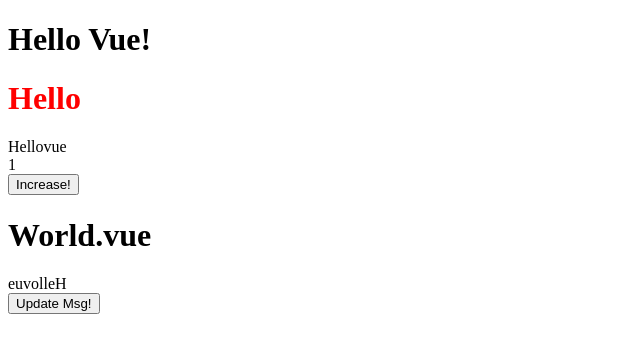
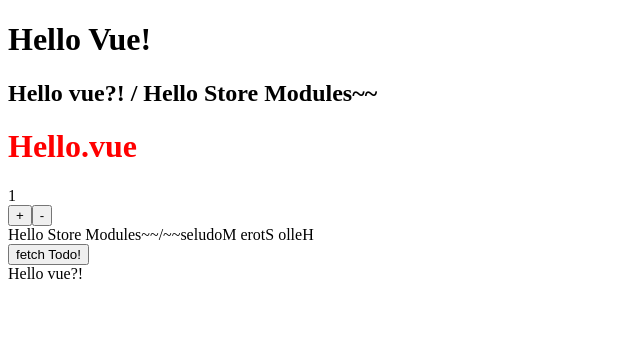
Before and after one commit to hyeonjinan096/FE-devcourse_vue, a Vue app: page / in a window 1280 px wide. Shown: the top 352 px of the page, without its empty margins (0-640 px from the left). Built offline with nearby package versions, Linux system fonts and the light colour scheme.

Commit message:
Apply_vuex_modules&mapState

```diff
--- a/package.json
+++ b/package.json
@@ -28,6 +28,6 @@
   },
   "dependencies": {
     "vue": "^3.2.36",
-    "vuex": "^4.0.2"
+    "vuex": "^4.1.0"
   }
 }
--- a/src/App.vue
+++ b/src/App.vue
@@ -2,36 +2,29 @@
   <h1>
     {{ msg }}
   </h1>
+  <h2>{{ storeMsg }} / {{ storeMessage }}</h2>
   <HelloNew />
-  <button @click="increaseCount">
-    Increase!
-  </button>
-  <WorldNew />
-  <button @click="fetchTodo">
-    Update Msg!
-  </button>
 </template>
 
 <script>
 import HelloNew from '~/components/HelloNew'
-import WorldNew from '~/components/WorldNew'
+
 
 export default {
    components: {
-     HelloNew,
-     WorldNew
+     HelloNew
    },
    data() {
     return {
       msg: 'Hello Vue!'
     }
    },
-   methods: {
-    increaseCount() {
-      this.$store.commit('increaseCount')
+   computed: {
+    storeMsg() {
+      return this.$store.state.msg
     },
-    fetchTodo() {
-      this.$store.dispatch('fetchTodo')
+    storeMessage() {
+      return this.$store.state.message.message
     }
    }
 }
--- a/src/components/HelloNew.vue
+++ b/src/components/HelloNew.vue
@@ -1,20 +1,56 @@
 <template>
-  <h1>Hello</h1>
+  <h1>Hello.vue</h1>
+  <div>{{ $store.state.count.count }}</div>
+  <button @click="increaseCount">
+    +
+  </button>
+  <button @click="decreaseCount">
+    -
+  </button>
+  <div>{{ message }}/{{ reversedMessage }}</div>
+  <button @click="fetchTodo">
+    fetch Todo!
+  </button>
   <div>{{ msg }}</div>
-  <div>{{ count }}</div>
 </template>
 
 <script>
-  export default {
-    computed: {
-      msg() {
-        return this.$store.state.msg
-      },
-      count() {
-        return this.$store.state.count
-      }
-    }
+import {mapState, mapGetters, mapMutations, mapActions} from 'vuex'
+export default{
+  computed: {
+    ...mapState(['msg']), //전역 사태 사용시
+    ...mapState('count', ['count']),
+    // count() {
+    //   return this.$store.state.count.count
+    // },
+    ...mapState('message',['message']),
+    // message() {
+    //   return this.$store.state.message.message
+    // },
+    ...mapGetters('message', ['reversedMessage'])
+    // reversedMessage() {
+    //   return this.$store.getters['message/reversedMessage']
+    // }
+  },
+  methods: {
+    ...mapMutations('count', [
+      'increaseCount',
+      'decreaseCount'
+    ]),
+    // increaseCount() {
+    //   this.$store.commit('count/increaseCount')
+    // },
+    // decreaseCount() {
+    //   this.$store.commit('count/decreaseCount')
+    // },
+    ...mapActions('message', [
+      'fetchTodo'
+    ])
+    // fetchTodo() {
+    //   this.$store.dispatch('message/fetchTodo')
+    // }
   }
+}
 </script>
 
 <style scoped lang="scss">
--- /dev/null
+++ b/src/store/count.js
@@ -0,0 +1,16 @@
+export default {
+    namespaced: true,
+    state() {
+        return {
+            count: 1
+        }
+    },
+    mutations: {
+        increaseCount(state) {
+            state.count+=1
+        },
+        decreaseCount(state) {
+            state.count-=1
+        }
+    }
+}
--- a/src/store/index.js
+++ b/src/store/index.js
@@ -1,34 +1,21 @@
 import {createStore} from 'vuex'
+import message from './message'
+import count from './count'
 
 export default createStore({
-    state() {  // 데이터 추가(함수로 반환)
+    state() {
         return {
-            msg: 'Hellovue',
-            count: 1
+            msg: 'Hello vue?!'
         }
     },
-    getters: { //계산된 데이터
-        reversedMsg(state) {
-            return state.msg.split('').reverse().join('')
-        }
+    getters: {
     },
-    mutations: { //데이터 갱신 (동기)
-        increaseCount(state) {
-            state.count +=1
-        },
-        updateMsg(state, newMsg) {
-            state.msg = newMsg
-        }
+    mutations: {
     },
-    actions: { //데이터 활용 로직 (mutations외에 동작들) (비동기)
-        //context => store. getters. commit(mutations실행). dispatch(actions실행)
-        //context 안에 commit만 사용
-        async fetchTodo({commit}) {
-            const todo = await fetch('https://jsonplaceholder.typicode.com/todos/1')
-                .then(res => res.json())
-            console.log(todo)
-            //mutations.updateMsg(todo.title)
-            commit('updateMsg', todo.title)
-        }
+    actions: {
+    },
+    modules: {
+        message,
+        count
     }
 })
--- /dev/null
+++ b/src/store/message.js
@@ -0,0 +1,25 @@
+export default {
+    namespaced: true,
+    state() {
+        return {
+            message: 'Hello Store Modules~~'
+        }
+    },
+    getters: {
+        reversedMessage(state) {
+            return state.message.split('').reverse().join('')
+        }
+    },
+    mutations: {
+        updateMessage(state, newMessage) {
+            state.message = newMessage
+        }
+    },
+    actions: {
+        async fetchTodo({commit}) {
+            const todo= await fetch('https://jsonplaceholder.typicode.com/todos/1')
+                .then(res => res.json())
+            commit('updateMessage', todo.title)
+        }
+    }
+}
```
Also changed, not shown: 1 other file (tests, documents, lock files or other folders).
